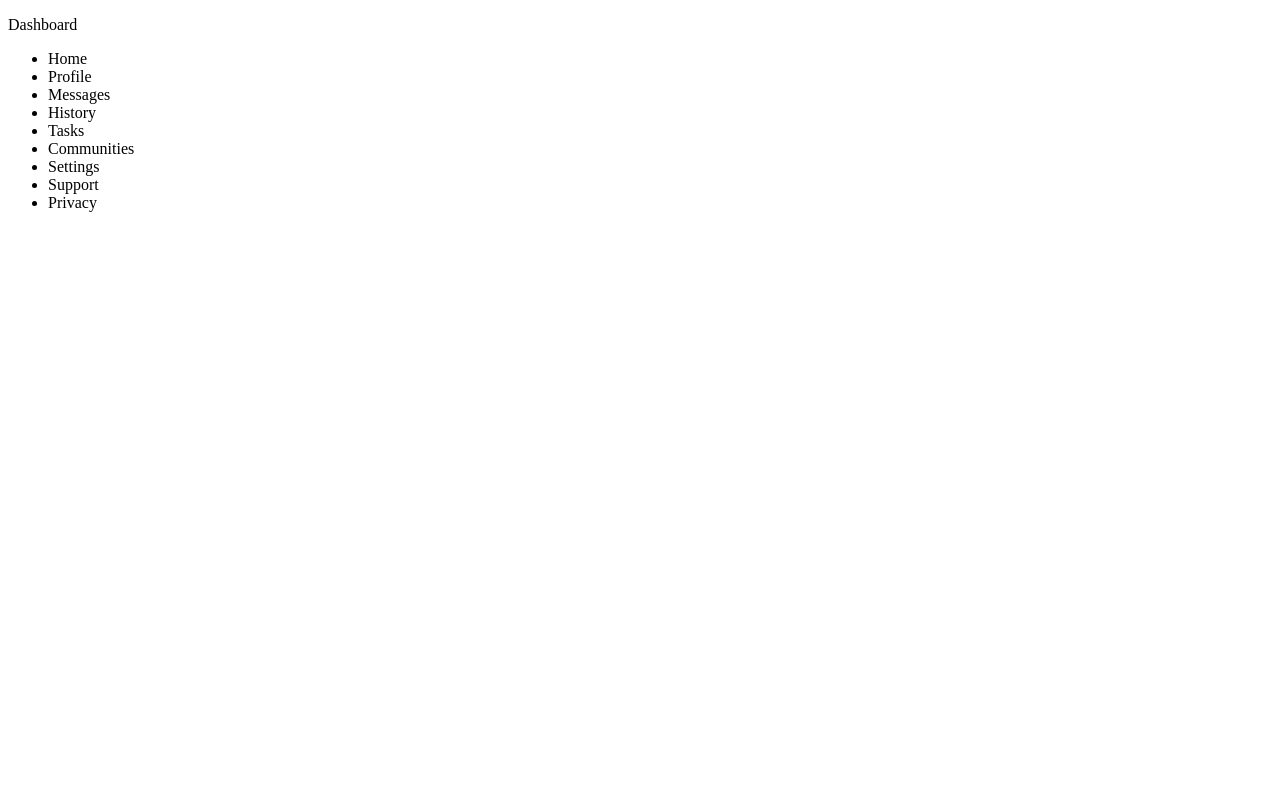
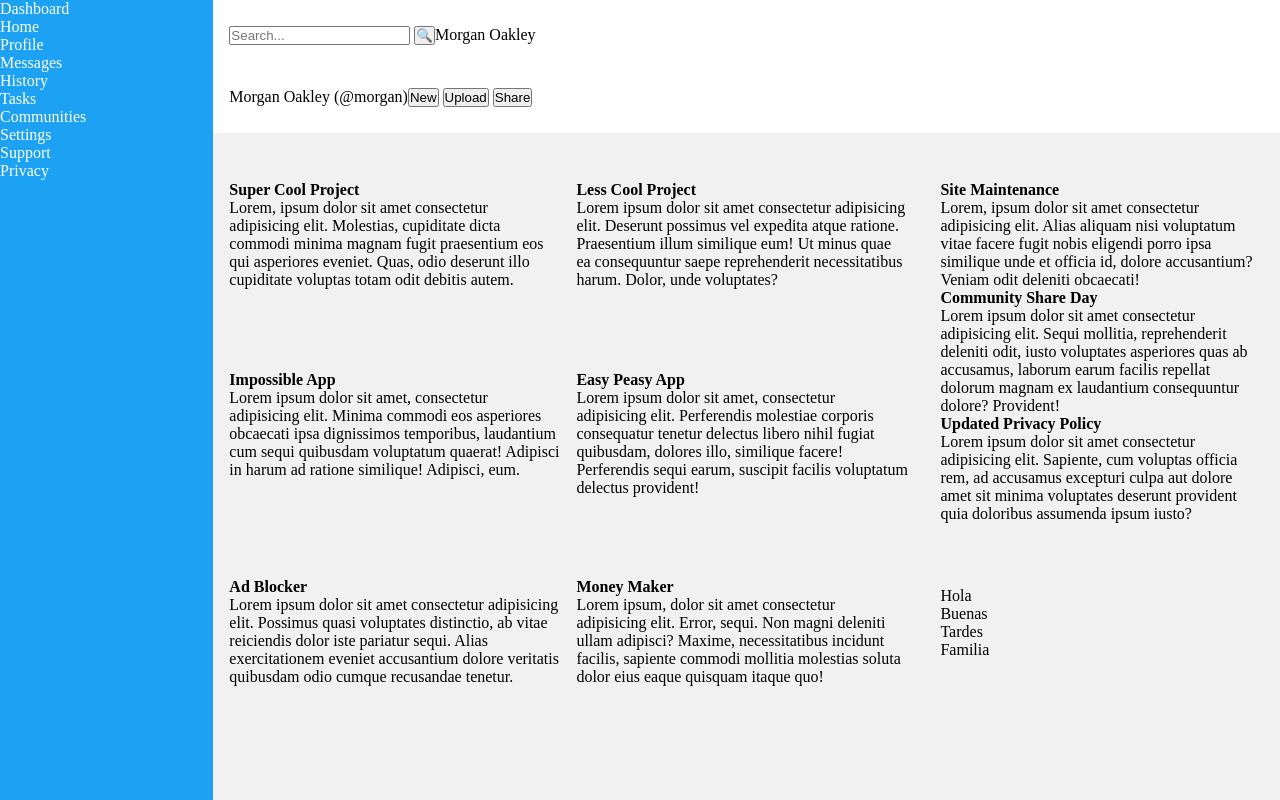
Before and after one commit to apociello/Dashboard, a plain HTML site: page index.html in a window 1280 px wide. Drawn offline with Linux system fonts and the light colour scheme.

Commit message:
Add text to the HTML and structure with grid and flex

```diff
--- a/index.html
+++ b/index.html
@@ -32,10 +32,23 @@
             <div class="header">
                 <div class="top">
 
+                    <form action="" method="get">
+                        <input type="search" name="q" placeholder="Search..." aria-label="search">
+                        <button type="submit">🔍</button>
+                    </form>
+
+                    <p>Morgan Oakley</p>
+
                 </div>
 
                 <div class="bottom">
+                    <p>Morgan Oakley (@morgan)</p>
 
+                    <div class="buttons">
+                        <button>New</button>
+                        <button>Upload</button>
+                        <button>Share</button>
+                    </div>
                 </div>
 
             </div>
@@ -43,20 +56,54 @@
             <div class="main-content">
 
                 <div class="projects">
-                    <div class="project"></div>
-                    <div class="project"></div>
-                    <div class="project"></div>
-                    <div class="project"></div>
-                    <div class="project"></div>
-                    <div class="project"></div>
+                    <div class="project">
+                        <h4>Super Cool Project</h4>
+                        <p>Lorem, ipsum dolor sit amet consectetur adipisicing elit. Molestias, cupiditate dicta commodi minima magnam fugit praesentium eos qui asperiores eveniet. Quas, odio deserunt illo cupiditate voluptas totam odit debitis autem.</p>
+                    </div>
+                    <div class="project">
+                        <h4>Less Cool Project</h4>
+                        <p>Lorem ipsum dolor sit amet consectetur adipisicing elit. Deserunt possimus vel expedita atque ratione. Praesentium illum similique eum! Ut minus quae ea consequuntur saepe reprehenderit necessitatibus harum. Dolor, unde voluptates?</p>
+                    </div>
+                    <div class="project">
+                        <h4>Impossible App</h4>
+                        <p>Lorem ipsum dolor sit amet, consectetur adipisicing elit. Minima commodi eos asperiores obcaecati ipsa dignissimos temporibus, laudantium cum sequi quibusdam voluptatum quaerat! Adipisci in harum ad ratione similique! Adipisci, eum.</p>
+                    </div>
+                    <div class="project">
+                        <h4>Easy Peasy App</h4>
+                        <p>Lorem ipsum dolor sit amet, consectetur adipisicing elit. Perferendis molestiae corporis consequatur tenetur delectus libero nihil fugiat quibusdam, dolores illo, similique facere! Perferendis sequi earum, suscipit facilis voluptatum delectus provident!</p>
+                    </div>
+                    <div class="project">
+                        <h4>Ad Blocker</h4>
+                        <p>Lorem ipsum dolor sit amet consectetur adipisicing elit. Possimus quasi voluptates distinctio, ab vitae reiciendis dolor iste pariatur sequi. Alias exercitationem eveniet accusantium dolore veritatis quibusdam odio cumque recusandae tenetur.</p>
+                    </div>
+                    <div class="project">
+                        <h4>Money Maker</h4>
+                        <p>Lorem ipsum, dolor sit amet consectetur adipisicing elit. Error, sequi. Non magni deleniti ullam adipisci? Maxime, necessitatibus incidunt facilis, sapiente commodi mollitia molestias soluta dolor eius eaque quisquam itaque quo!</p>
+                    </div>
                 </div>
 
                 <div class="right-sidebar">
                     <div class="announcements">
+                        <div>
+                            <h4>Site Maintenance</h4>
+                            <p>Lorem, ipsum dolor sit amet consectetur adipisicing elit. Alias aliquam nisi voluptatum vitae facere fugit nobis eligendi porro ipsa similique unde et officia id, dolore accusantium? Veniam odit deleniti obcaecati!</p>
+                        </div>
+                        <div>
+                            <h4>Community Share Day</h4>
+                            <p>Lorem ipsum dolor sit amet consectetur adipisicing elit. Sequi mollitia, reprehenderit deleniti odit, iusto voluptates asperiores quas ab accusamus, laborum earum facilis repellat dolorum magnam ex laudantium consequuntur dolore? Provident!</p>
+                        </div>
+                        <div>
+                            <h4>Updated Privacy Policy</h4>
+                            <p>Lorem ipsum dolor sit amet consectetur adipisicing elit. Sapiente, cum voluptas officia rem, ad accusamus excepturi culpa aut dolore amet sit minima voluptates deserunt provident quia doloribus assumenda ipsum iusto?</p>
+                        </div>
 
                     </div>
 
                     <div class="trending">
+                        <div>Hola</div>
+                        <div>Buenas</div>
+                        <div>Tardes</div>
+                        <div>Familia</div>
 
                     </div>
                 </div>
--- a/style.css
+++ b/style.css
@@ -0,0 +1,62 @@
+* {
+  margin: 0;
+  padding: 0;
+  box-sizing: border-box;
+}
+html,
+body {
+  height: 100%;
+  margin: 0;
+}
+
+.container {
+    height: 100vh;
+    display: grid;
+    grid-template-columns: 1fr 5fr;
+}
+
+.sidebar {
+    background-color: #1DA1F2;
+    color: white;
+}
+
+.content {
+    display: grid;
+    grid-template-rows: 1fr 5fr;
+}
+
+.main-content {
+    background-color: rgb(241, 241, 241);
+    display: grid;
+    grid-template-columns: 2fr 1fr;
+}
+
+.projects {
+    padding: 3rem 1rem;
+    display: grid;
+    grid-template-columns: 1fr 1fr;
+    gap: 15px;
+}
+
+.right-sidebar {
+    padding: 3rem 1rem;
+    display: flex;
+    flex-direction: column;
+    gap: 4rem;
+}
+
+.header {
+    display: flex;
+    flex-direction: column;
+    justify-content: space-evenly;
+}
+
+.top {
+    padding: 1rem;
+    display: flex;
+}
+
+.bottom {
+    padding: 1rem;
+    display: flex;
+}
```
